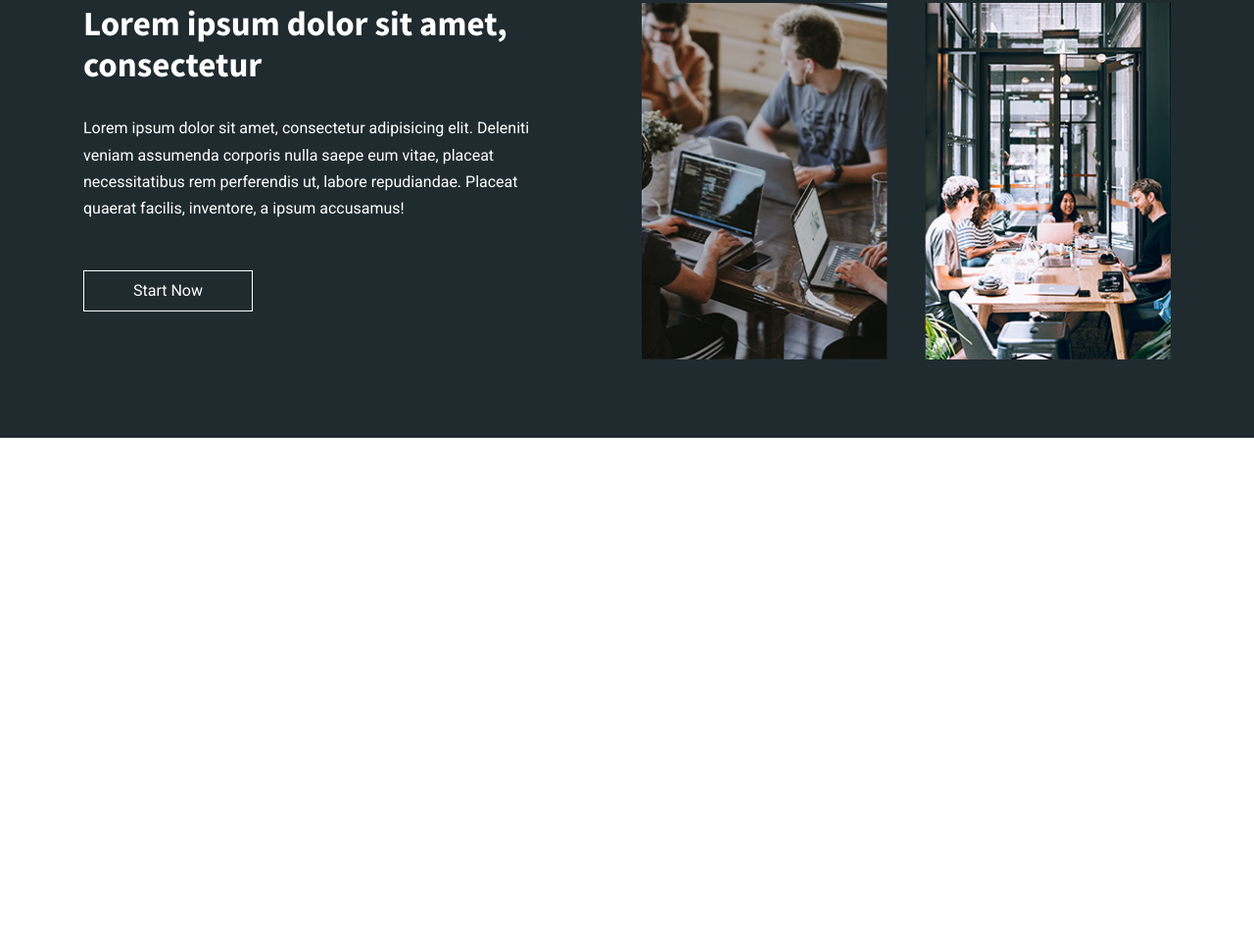
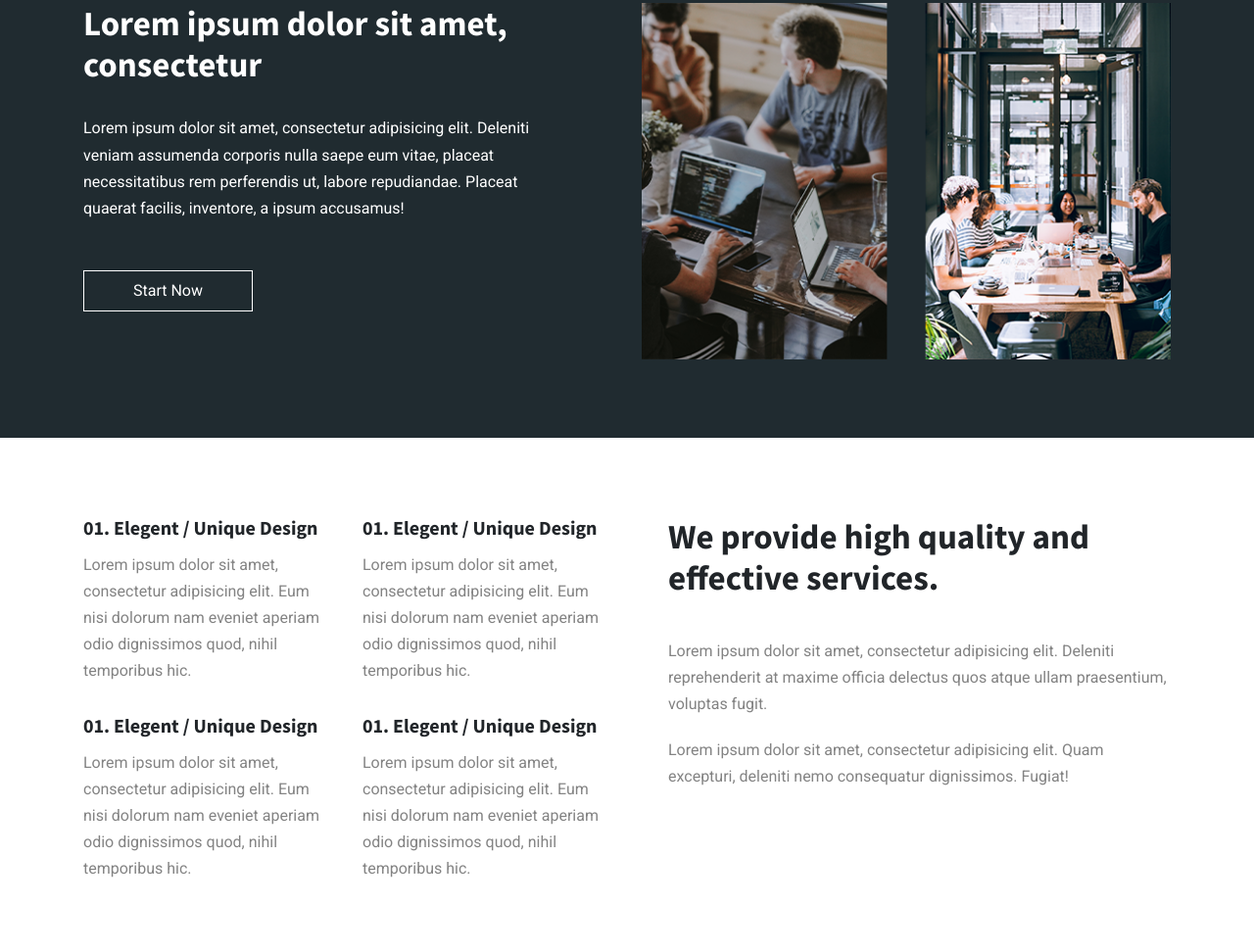
Before and after one commit to cseshahriar/web-design-short-course-by-shikbe-shobai, a plain HTML site: page index.html in a window 1280 px wide. Shown: the part 1986-2957 px from the top of the page at 98% size. Before the commit the page ends 2433 px from the top, so only its background shows below. Drawn offline with nearby package versions, Linux system fonts and the light colour scheme.

Commit message:
Feature section markup and css

```diff
--- a/css/style.css
+++ b/css/style.css
@@ -217,3 +217,34 @@ header .navbar .nav-item.active .nav-link {
     transform: scale(1);
     transform-origin: bottom right;
 }
+/* Feature Section CSS */
+.feature{
+    padding: 80px 0 40px; /* bottom 40px + p margin 40px = 80px*/
+}
+.feature .left-feature {
+    margin-bottom: 30px;
+}
+.feature .left-feature h5{
+    font-weight: 700;
+    margin-bottom: 12px;
+}
+.feature .left-feature p{
+    line-height: 1.7;
+    color: #838383;
+    padding-right: 5%;
+}
+
+.feature .right-feature {
+    margin-left: 5%;
+}
+.feature .right-feature h2{
+    font-weight: 700;
+    font-size: 35px;
+    padding-right: 10%;
+    margin-bottom: 40px;
+}
+.feature .right-feature p{
+    color: #838383;
+    margin-bottom: 20px !important;
+    line-height: 1.7;
+}
--- a/index.html
+++ b/index.html
@@ -178,6 +178,58 @@
     </section>
     <!-- About us section end -->
 
+
+    <!-- Feature Section Start  -->
+    <section class="feature">
+      <div class="container">
+        <div class="row">
+          <!-- nested row start -->
+          <div class="col-md-6">
+            <div class="row">
+
+              <div class="col-sm-6">
+                <div class="left-feature">
+                  <h5>01. Elegent / Unique Design</h5>
+                  <p>Lorem ipsum dolor sit amet, consectetur adipisicing elit. Eum nisi dolorum nam eveniet aperiam odio dignissimos quod, nihil temporibus hic.</p>
+                </div>
+              </div>
+
+              <div class="col-sm-6">
+                <div class="left-feature">
+                  <h5>01. Elegent / Unique Design</h5>
+                  <p>Lorem ipsum dolor sit amet, consectetur adipisicing elit. Eum nisi dolorum nam eveniet aperiam odio dignissimos quod, nihil temporibus hic.</p>
+                </div>
+              </div>
+
+              <div class="col-sm-6">
+                <div class="left-feature">
+                  <h5>01. Elegent / Unique Design</h5>
+                  <p>Lorem ipsum dolor sit amet, consectetur adipisicing elit. Eum nisi dolorum nam eveniet aperiam odio dignissimos quod, nihil temporibus hic.</p>
+                </div>
+              </div>
+
+              <div class="col-sm-6">
+                <div class="left-feature">
+                  <h5>01. Elegent / Unique Design</h5>
+                  <p>Lorem ipsum dolor sit amet, consectetur adipisicing elit. Eum nisi dolorum nam eveniet aperiam odio dignissimos quod, nihil temporibus hic.</p>
+                </div>
+              </div>
+            </div>
+          </div>
+          <!-- nested row end -->
+
+          <div class="col-md-6">
+            <div class="right-feature">
+              <h2>We provide high quality and effective services.</h2>
+              <p>Lorem ipsum dolor sit amet, consectetur adipisicing elit. Deleniti reprehenderit at maxime officia delectus quos atque ullam praesentium, voluptas fugit.</p>
+              <p>Lorem ipsum dolor sit amet, consectetur adipisicing elit. Quam excepturi, deleniti nemo consequatur dignissimos. Fugiat!</p>
+            </div>
+          </div>
+        </div>
+      </div>
+    </section>
+    <!-- Feature Section End  -->
+
     <!-- jQuery first, then Popper.js, then Bootstrap JS -->
     <script src="https://code.jquery.com/jquery-3.4.1.slim.min.js"></script>
     <script src="https://cdn.jsdelivr.net/npm/popper.js@1.16.0/dist/umd/popper.min.js"></script>
```
